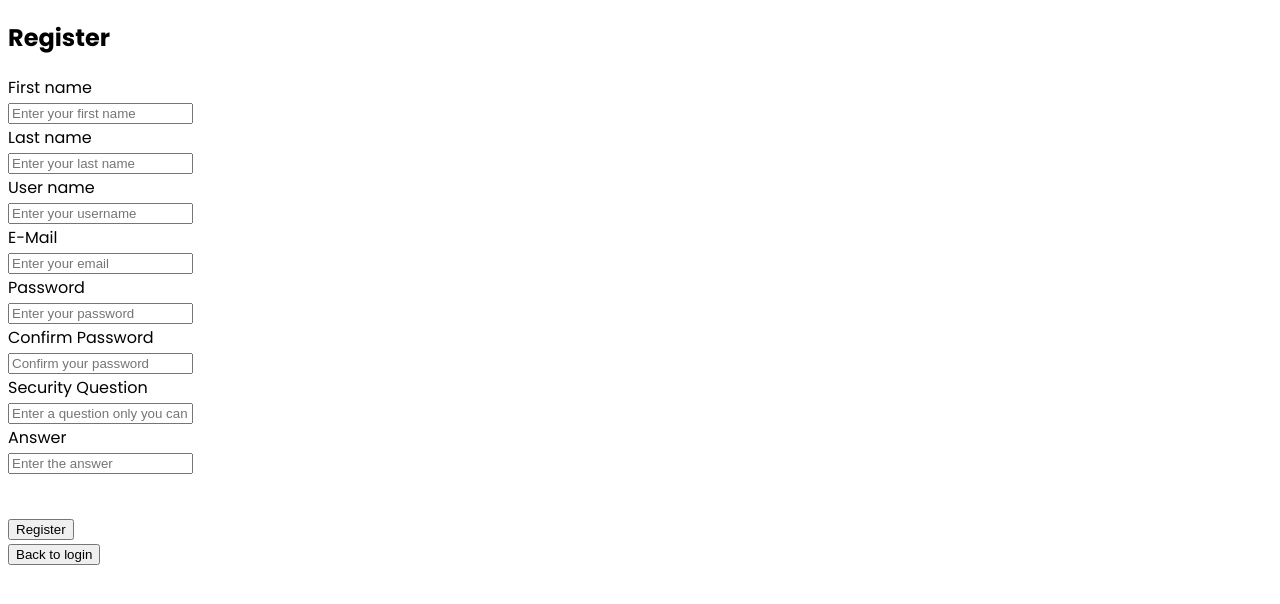
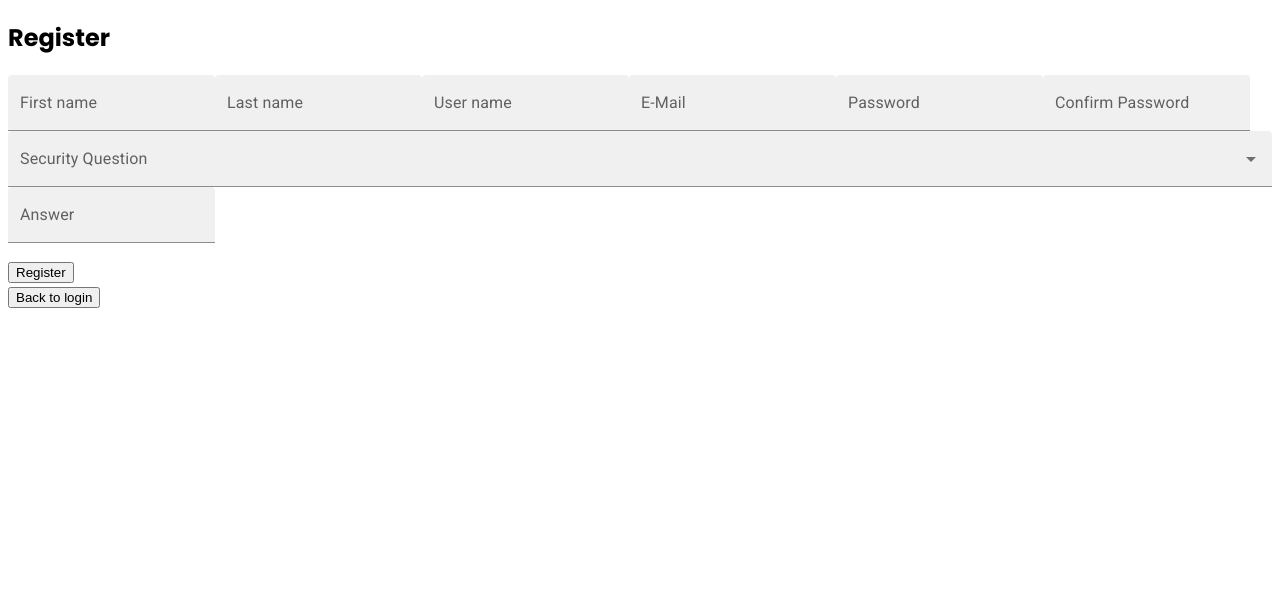
Before and after one commit to rerlache/apps.robinerlacher.online, a React (Vite) app: page / in a window 1280 px wide. Both pictures are taken after a click on the button "Register". Shown: the top 604 px of the page. Built offline with nearby package versions, Linux system fonts and the light colour scheme.

Commit message:
restructure and finished registration. added login

```diff
--- a/index.html
+++ b/index.html
@@ -1,9 +1,13 @@
-<!doctype html>
+<!DOCTYPE html>
 <html lang="en">
   <head>
     <meta charset="UTF-8" />
     <link rel="icon" type="image/svg+xml" href="/src/assets/react.svg" />
     <meta name="viewport" content="width=device-width, initial-scale=1.0" />
+    <link rel="preconnect" href="https://fonts.googleapis.com" />
+    <link rel="preconnect" href="https://fonts.gstatic.com" crossorigin />
+    <link rel="stylesheet" href="https://fonts.googleapis.com/css2?family=Roboto:wght@300;400;500;600;700&display=swap" />
+    <link rel="stylesheet" href="https://fonts.googleapis.com/icon?family=Material+Icons" />
     <title>apps.robinerlacher.online</title>
   </head>
   <body>
--- a/src/App.jsx
+++ b/src/App.jsx
@@ -1,7 +1,7 @@
 import { useState } from "react";
 // import "./App.css";
-import Login from "./components/Login";
-import Register from "./components/Register";
+import Login from "./pages/Login";
+import Register from "./pages/Register";
 
 function App() {
   const [currentForm, setCurrentForm] = useState("login");
--- a/src/components/Login.jsx
+++ /dev/null
@@ -1,33 +0,0 @@
-import React, { useState } from "react";
-import Button from "./button";
-import Input from "./input";
-import { useForm, FormProvider } from "react-hook-form";
-import {username_validation, password_validation} from '../utils/inputFields'
-
-export default function Login({ onFormSwitch }) {
-  const methods = useForm();
-  const [success, setSuccess] = useState(false)
-
-  const onSubmit = methods.handleSubmit((data) => {
-    console.log(data);
-    methods.reset();
-    setSuccess(true)
-  });
-
-  return (
-    <div>
-      <h2>Login</h2>
-      <FormProvider {...methods}>
-        <form onSubmit={(e) => e.preventDefault()} noValidate autoComplete="off">
-          <Input {...username_validation} />
-          <Input {...password_validation} />
-          {success && (
-            <p>submit successful</p>
-          )}
-          <Button text="Login" OnClickFunc={onSubmit} />
-        </form>
-      </FormProvider>
-      <Button text="Register" OnClickFunc={() => onFormSwitch("register")} />
-    </div>
-  );
-}
--- a/src/components/input.jsx
+++ b/src/components/input.jsx
@@ -1,7 +1,7 @@
 import { findInputError } from "../utils/findInputError";
 import { isFormInvalid } from "../utils/isFormInvalid";
 import { useFormContext } from "react-hook-form";
-import { AnimatePresence, motion } from "framer-motion";
+import TextField from "@mui/material/TextField";
 
 export default function Input({
   label,
@@ -20,35 +20,15 @@ export default function Input({
   const isInvalid = isFormInvalid(inputErrors);
 
   return (
-    <div>
-      <div>
-        <label htmlFor={id}>{label}</label>
-        <AnimatePresence mode="wait" initial={false}>
-          {isInvalid && (
-            <InputError
-              message={inputErrors.error.message}
-              key={inputErrors.error.message}
-            />
-          )}
-        </AnimatePresence>
-      </div>
-      <input
+      <TextField
+        error={isInvalid}
         id={id}
         type={type}
+        label={label}
+        variant="filled"
         placeholder={placeholder}
+        helperText={isInvalid && inputErrors.error.message}
         {...register(name, validation)}
       />
-    </div>
   );
 }
-
-const InputError = ({ message }) => {
-  return <motion.div className="text-red-500" {...framer_error}>{message}</motion.div>;
-};
-
-const framer_error = {
-  initial: { opacity: 0, y: 10 },
-  animate: { opacity: 1, y: 0 },
-  exit: { opacity: 0, y: 10 },
-  transition: { duration: 0.2 },
-};
--- /dev/null
+++ b/src/data/userQuestions.js
@@ -0,0 +1,16 @@
+export const userQuestions = [
+  { id: 0, label: "My middle name is" },
+  { id: 1, label: "My favorite color is" },
+  { id: 2, label: "My favorite food is" },
+  { id: 3, label: "My favorite animal is" },
+  { id: 4, label: "My favorite movie is" },
+  { id: 5, label: "My favorite song is" },
+  { id: 6, label: "My favorite book is" },
+  { id: 7, label: "My favorite sport is" },
+  { id: 8, label: "My favorite hobby is" },
+  { id: 9, label: "My favorite place is" },
+  { id: 10, label: "The birthplace of my mother is" },
+  { id: 11, label: "The birthplace of my father is" },
+  { id: 12, label: "My mother's maiden name is" },
+  { id: 13, label: "My favorite teacher's name is" },
+];
--- /dev/null
+++ b/src/pages/Login.jsx
@@ -0,0 +1,72 @@
+import React, { useState } from "react";
+import Button from "../components/button";
+import Input from "../components/input";
+import Box from "@mui/material/Box";
+import TextField from "@mui/material/TextField";
+import { useForm, FormProvider } from "react-hook-form";
+import { username_validation, password_validation } from "../utils/inputFields";
+import axios from "axios";
+
+const API_URL = "https://localhost:44387/general/Login/WithData";
+
+export default function Login({ onFormSwitch }) {
+  const methods = useForm();
+  const [success, setSuccess] = useState(false);
+  const [successMsg, setSuccessMsg] = useState("");
+  const [failureMsg, setFailureMsg] = useState("");
+
+  const onSubmit = methods.handleSubmit(async (data) => {
+    setSuccess(false);
+    setFailureMsg("");
+    setSuccessMsg("");
+    const loginResponse = await LoginAsync(data);
+    if(loginResponse.status == 200){
+      console.log('loginResponse', loginResponse.data.item2)
+      setSuccessMsg("Welcome, " + loginResponse.data.item2.firstName)
+      methods.reset();
+      setSuccess(true);
+      return;
+    }
+    setFailureMsg(loginResponse.data);
+  });
+
+  async function LoginAsync(userData) {
+    console.log('userData', userData)
+    const axiosConfig = {
+      headers: {
+        "Content-Type": "application/json;charset=UTF-8",
+        "Access-Control-Allow-Origin": "*",
+        userName: userData.username,
+        password: userData.password,
+      },
+    };
+    console.log('axiosConfig', axiosConfig)
+    const response = await axios.get(API_URL,axiosConfig).catch((err) => {
+      return err.response;
+    });
+    console.log('response', response)
+    return response;
+  }
+
+  return (
+    <div>
+      <h2>Login</h2>
+      <FormProvider {...methods}>
+        <Box
+          component="form"
+          name="loginForm"
+          onSubmit={(e) => e.preventDefault()}
+          noValidate
+          autoComplete="off"
+        >
+          <Input {...username_validation} />
+          <Input {...password_validation} />
+          {success && <p>{successMsg}</p>}
+          {failureMsg && <p className="text-red-500">{failureMsg}</p>}
+          <Button text="Login" OnClickFunc={onSubmit} />
+        </Box>
+      </FormProvider>
+      <Button text="Register" OnClickFunc={() => onFormSwitch("register")} />
+    </div>
+  );
+}
--- a/src/components/Register.jsx
+++ b/src/pages/Register.jsx
@@ -1,7 +1,10 @@
 import React, { useState } from "react";
 import axios from "axios";
-import Button from "./button";
-import Input from "./input";
+import Box from "@mui/material/Box";
+import { TextField, Autocomplete } from "@mui/material";
+import Button from "../components/button";
+import Input from "../components/input";
+import { userQuestions } from "../data/userQuestions";
 import {
   firstname_validation,
   lastname_validation,
@@ -12,7 +15,7 @@ import {
   answer_validation,
   confirm_password_validation,
 } from "../utils/inputFields";
-import { FormProvider, useForm } from "react-hook-form";
+import { FormProvider, useForm, Controller } from "react-hook-form";
 
 const API_URL = "https://localhost:44387/general/User/Register";
 
@@ -23,14 +26,13 @@ export default function Register({ onFormSwitch }) {
   const [regFailMsg, setRegFailMsg] = useState(true);
 
   const onSubmit = methods.handleSubmit(async (data) => {
-    console.log(data);
     const pwMatching = data.password == data.confirmPassword;
     setPasswordsMatch(pwMatching);
     if (!pwMatching) {
       setSuccess(false);
+      setRegFailMsg("Passwords do not match");
     }
     const regResponse = await registerAsync(data);
-    console.log("regResponse", regResponse.data);
     if (regResponse.status == 200) {
       methods.reset();
       setSuccess(true);
@@ -53,16 +55,21 @@ export default function Register({ onFormSwitch }) {
         answer: userData.answer,
       },
     };
-    const response = await axios.post(API_URL, "", axiosConfig).catch(err => {setRegFailMsg(err); return err.response})
-    console.log('response', response)
-    return response
+    const response = await axios.post(API_URL, "", axiosConfig).catch((err) => {
+      setRegFailMsg(err);
+      return err.response;
+    });
+    console.log("response", response);
+    return response;
   }
 
   return (
     <div>
       <h2>Register</h2>
       <FormProvider {...methods}>
-        <form
+        <Box
+          name="registerForm"
+          component="form"
           onSubmit={(e) => e.preventDefault()}
           noValidate
           autoComplete="off"
@@ -73,7 +80,38 @@ export default function Register({ onFormSwitch }) {
           <Input {...email_validation} />
           <Input {...password_validation} />
           <Input {...confirm_password_validation} />
-          <Input {...question_validation} />
+          <Controller
+            name="question"
+            control={methods.control}
+            render={({ field }) => {
+              const { onChange, value } = field;
+              return (
+                <Autocomplete
+                  value={
+                    value
+                      ? userQuestions.find((option) => {
+                          return value === option.label;
+                        }) ?? null
+                      : null
+                  }
+                  variant="filled"
+                  getOptionLabel={(option) => option.label}
+                  onChange={(e, value) => {
+                    onChange(value ? value.label : "");
+                  }}
+                  options={userQuestions}
+                  selectOnFocus
+                  renderInput={(params) => (
+                    <TextField
+                      {...params}
+                      {...question_validation}
+                      variant="filled"
+                    />
+                  )}
+                />
+              );
+            }}
+          />
           <Input {...answer_validation} />
           <br />
           {regFailMsg && <p className="text-red-500">{regFailMsg}</p>}
@@ -82,7 +120,7 @@ export default function Register({ onFormSwitch }) {
           )}
           {success && <p>submit successful</p>}
           <Button text="Register" OnClickFunc={onSubmit} />
-        </form>
+        </Box>
       </FormProvider>
       <Button text="Back to login" OnClickFunc={() => onFormSwitch("login")} />
     </div>
--- a/src/utils/inputFields.js
+++ b/src/utils/inputFields.js
@@ -1,3 +1,4 @@
+import { userQuestions } from "../data/userQuestions";
 export const firstname_validation = {
   id: "firstname",
   name: "firstname",
@@ -122,7 +123,7 @@ export const question_validation = {
   name: "question",
   label: "Security Question",
   type: "text",
-  placeholder: "Enter a question only you can answer",
+  placeholder: "Select a question only you can answer",
   validation: {
     required: {
       value: true,
```
Also changed, not shown: package.json (+7 -0 lines), src/components/questionSelect.jsx (added, +24 -0 lines), 1 other file (tests, documents, lock files or other folders).
